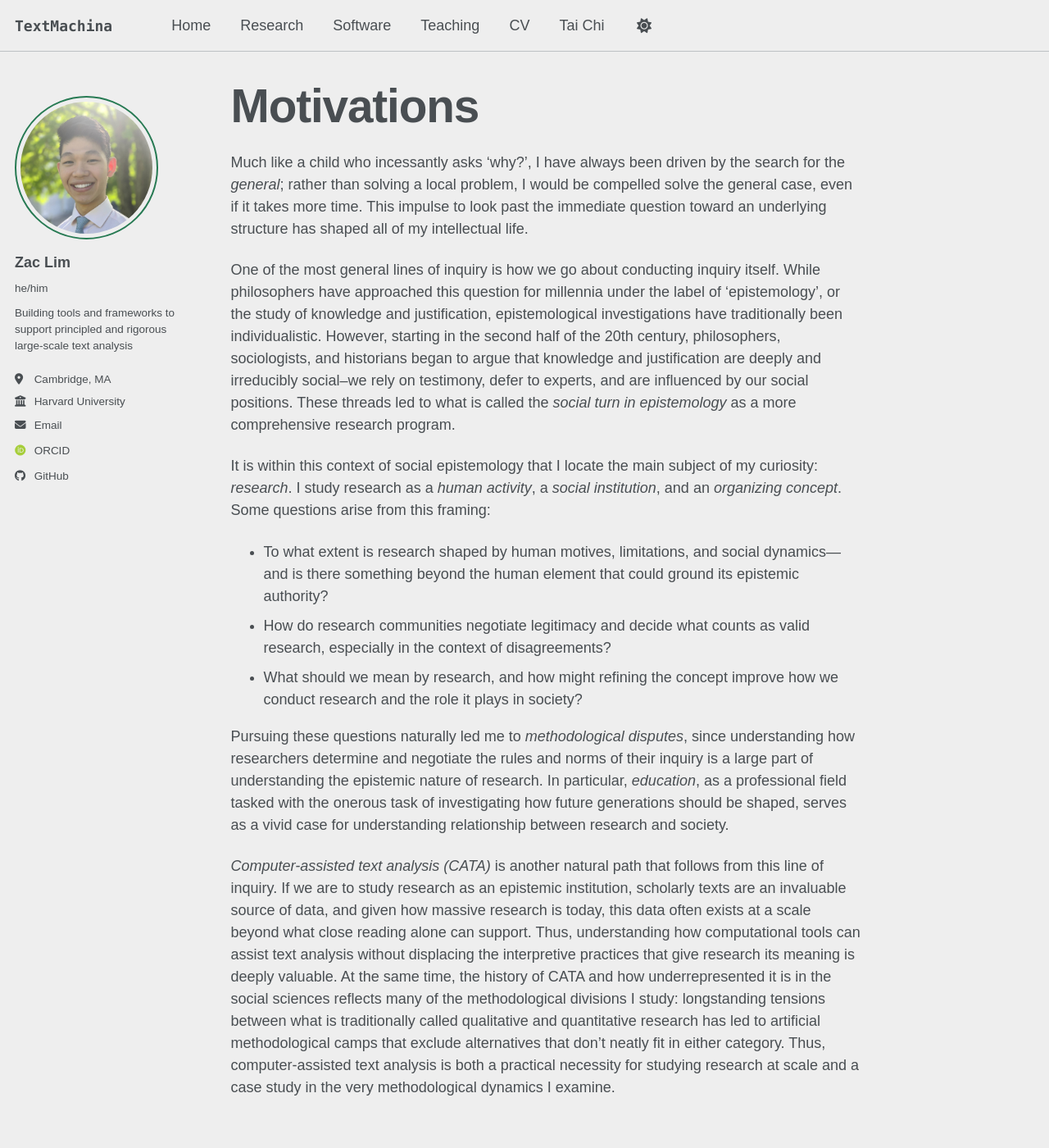
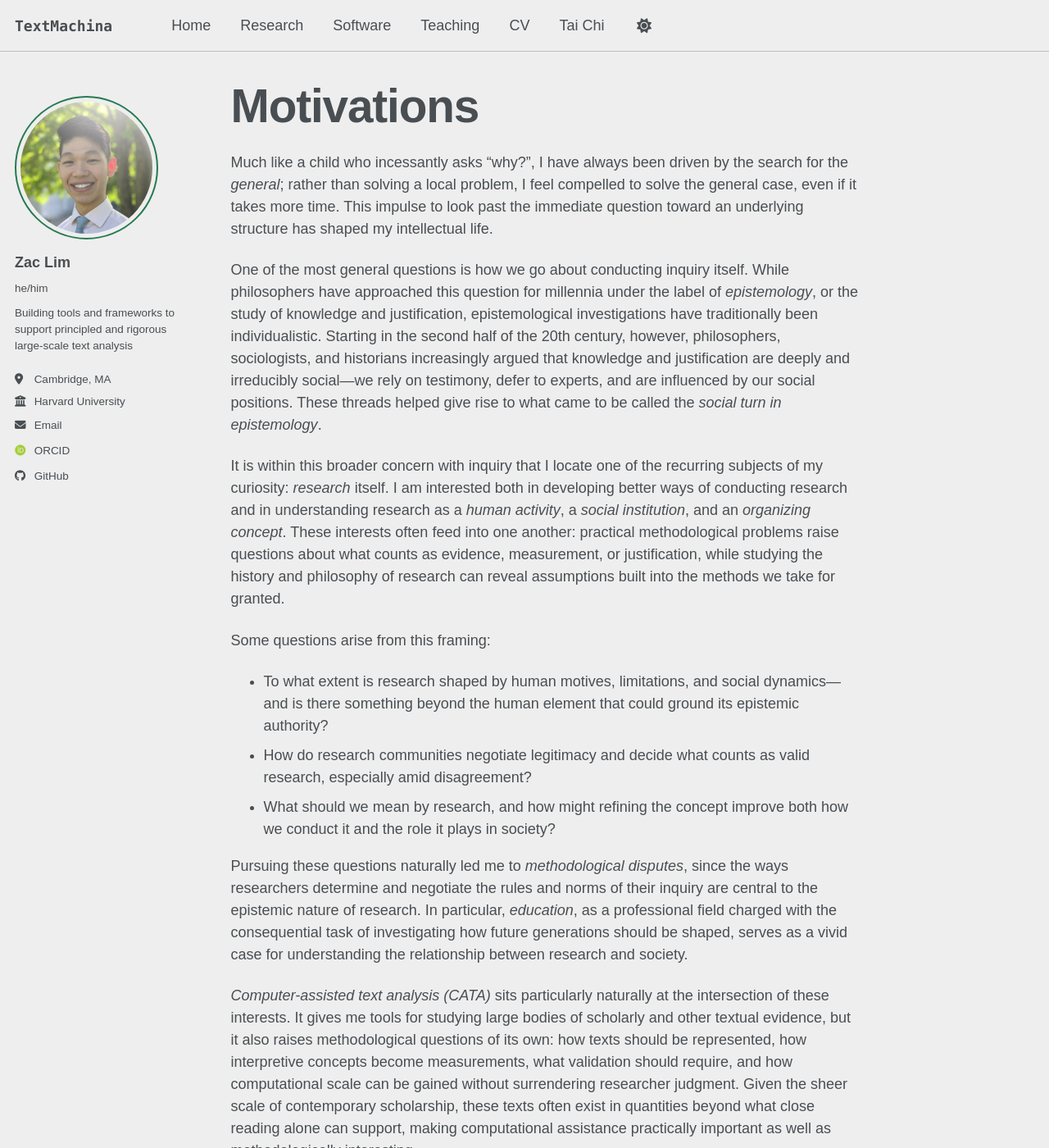
Before and after one commit to zacthinks/zacthinks.github.io, a Jekyll site: the page built from _pages/motivations.md, in a window 1280 px wide and 1400 px high. Shown: the whole window at 82% size. Built offline with Jekyll 4.4.1, drawn with Linux system fonts in a browser that asks for light colours; some web fonts are replaced; a script bundle is joined from its source files by our own code; library files that are not in the unit come from our copies; some of the changed text lies outside the part shown.

Commit message:
Update motivations to reflect current research program

```diff
--- a/_pages/motivations.md
+++ b/_pages/motivations.md
@@ -4,16 +4,20 @@ title: "Motivations"
 author_profile: true
 ---
 
-Much like a child who incessantly asks 'why?', I have always been driven by the search for the _general_; rather than solving a local problem, I would be compelled solve the general case, even if it takes more time. This impulse to look past the immediate question toward an underlying structure has shaped all of my intellectual life.
+Much like a child who incessantly asks “why?”, I have always been driven by the search for the _general_; rather than solving a local problem, I feel compelled to solve the general case, even if it takes more time. This impulse to look past the immediate question toward an underlying structure has shaped my intellectual life.
 
-One of the most general lines of inquiry is how we go about conducting inquiry itself. While philosophers have approached this question for millennia under the label of 'epistemology', or the study of knowledge and justification, epistemological investigations have traditionally been individualistic. However, starting in the second half of the 20th century, philosophers, sociologists, and historians began to argue that knowledge and justification are deeply and irreducibly social--we rely on testimony, defer to experts, and are influenced by our social positions. These threads led to what is called the _social turn in epistemology_ as a more comprehensive research program.
+One of the most general questions is how we go about conducting inquiry itself. While philosophers have approached this question for millennia under the label of _epistemology_, or the study of knowledge and justification, epistemological investigations have traditionally been individualistic. Starting in the second half of the 20th century, however, philosophers, sociologists, and historians increasingly argued that knowledge and justification are deeply and irreducibly social—we rely on testimony, defer to experts, and are influenced by our social positions. These threads helped give rise to what came to be called the _social turn in epistemology_.
 
-It is within this context of social epistemology that I locate the main subject of my curiosity: _research_. I study research as a _human activity_, a _social institution_, and an _organizing concept_. Some questions arise from this framing:
+It is within this broader concern with inquiry that I locate one of the recurring subjects of my curiosity: _research_ itself. I am interested both in developing better ways of conducting research and in understanding research as a _human activity_, a _social institution_, and an _organizing concept_. These interests often feed into one another: practical methodological problems raise questions about what counts as evidence, measurement, or justification, while studying the history and philosophy of research can reveal assumptions built into the methods we take for granted.
+
+Some questions arise from this framing:
 
 - To what extent is research shaped by human motives, limitations, and social dynamics—and is there something beyond the human element that could ground its epistemic authority?
-- How do research communities negotiate legitimacy and decide what counts as valid research, especially in the context of disagreements?
-- What should we mean by research, and how might refining the concept improve how we conduct research and the role it plays in society?
+- How do research communities negotiate legitimacy and decide what counts as valid research, especially amid disagreement?
+- What should we mean by research, and how might refining the concept improve both how we conduct it and the role it plays in society?
 
-Pursuing these questions naturally led me to _methodological disputes_, since understanding how researchers determine and negotiate the rules and norms of their inquiry is a large part of understanding the epistemic nature of research. In particular, _education_, as a professional field tasked with the onerous task of investigating how future generations should be shaped, serves as a vivid case for understanding relationship between research and society.
+Pursuing these questions naturally led me to _methodological disputes_, since the ways researchers determine and negotiate the rules and norms of their inquiry are central to the epistemic nature of research. In particular, _education_, as a professional field charged with the consequential task of investigating how future generations should be shaped, serves as a vivid case for understanding the relationship between research and society.
 
-_Computer-assisted text analysis (CATA)_ is another natural path that follows from this line of inquiry. If we are to study research as an epistemic institution, scholarly texts are an invaluable source of data, and given how massive research is today, this data often exists at a scale beyond what close reading alone can support. Thus, understanding how computational tools can assist text analysis without displacing the interpretive practices that give research its meaning is deeply valuable. At the same time, the history of CATA and how underrepresented it is in the social sciences reflects many of the methodological divisions I study: longstanding tensions between what is traditionally called qualitative and quantitative research has led to artificial methodological camps that exclude alternatives that don't neatly fit in either category. Thus, computer-assisted text analysis is both a practical necessity for studying research at scale and a case study in the very methodological dynamics I examine.
+_Computer-assisted text analysis (CATA)_ sits particularly naturally at the intersection of these interests. It gives me tools for studying large bodies of scholarly and other textual evidence, but it also raises methodological questions of its own: how texts should be represented, how interpretive concepts become measurements, what validation should require, and how computational scale can be gained without surrendering researcher judgment. Given the sheer scale of contemporary scholarship, these texts often exist in quantities beyond what close reading alone can support, making computational assistance practically important as well as methodologically interesting.
+
+At the same time, the history of CATA, and its relative marginality in the social sciences, reflect many of the methodological divisions I study: longstanding tensions between traditions conventionally labeled qualitative and quantitative have led to artificial methodological camps that exclude alternatives that do not neatly fit either category. Thus, computer-assisted text analysis is both a practical means of studying research at scale and a case study in the very methodological dynamics I examine.
```
